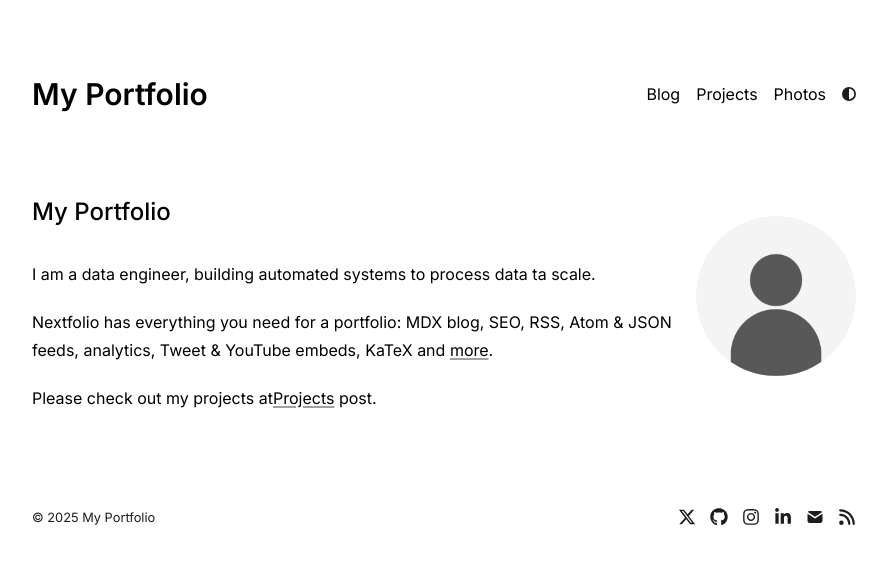
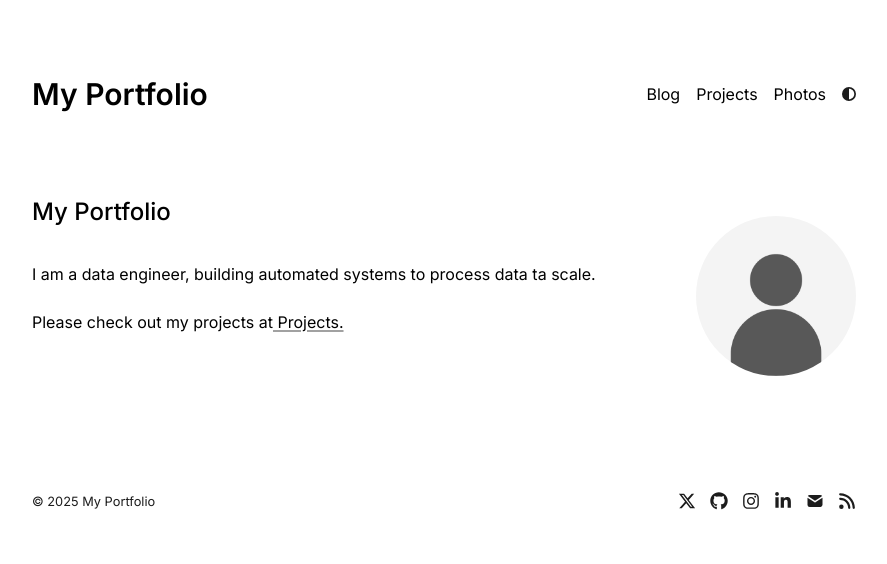
Before and after one commit to na004-pixel/nextfolio-a-simple-next-js-portfolio, a Next.js app: page / in a window 1280 px wide. Shown: the top 564 px of the page, without its empty margins (196-1083 px from the left). Built offline with nearby package versions, Linux system fonts and the light colour scheme.

Commit message:
Update page.tsx

```diff
--- a/app/page.tsx
+++ b/app/page.tsx
@@ -21,19 +21,8 @@ export default function Page() {
           I am a data engineer, building automated systems to process data ta scale.
         </p>
         <p>
-          Nextfolio has everything you need for a portfolio: MDX blog, SEO, RSS,
-          Atom & JSON feeds, analytics, Tweet & YouTube embeds, KaTeX and {""}
-          <a
-            target="_blank"
-            href="https://github.com/1msirius/Nextfolio?tab=readme-ov-file#features"
-          >
-            more
-          </a>
-          .
-        </p>
-        <p>
           Please check out my projects at
-          <a href="/projects/">Projects</a> post.
+          <a href="/projects/"> Projects.</a>
         </p>
       </div>
     </section>
```
